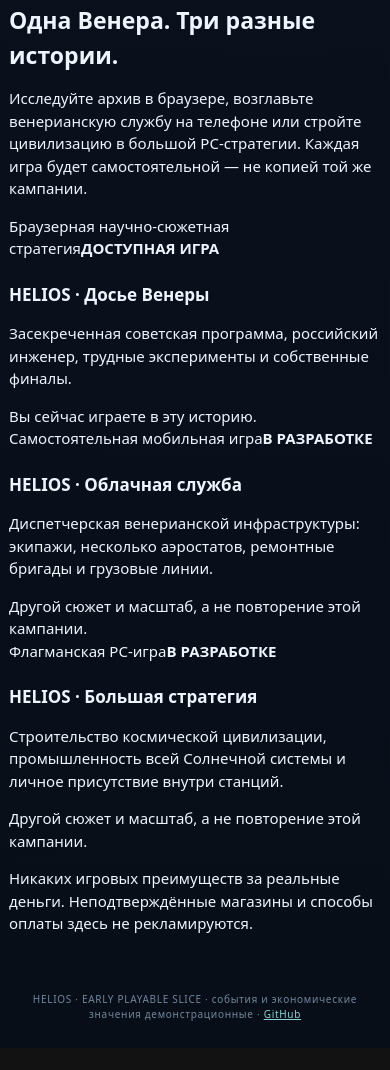
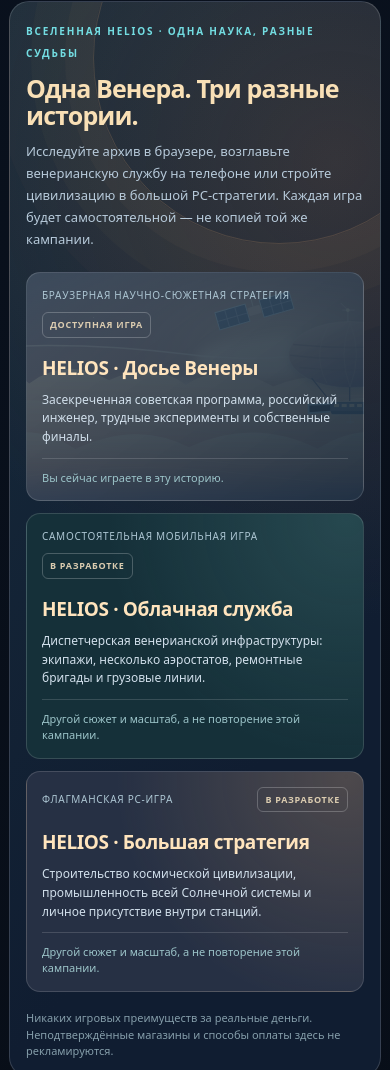
Before and after one commit to Anatolichka2202/HELIOS, a website: page lite/index.html in a window 390 px wide. Shown: the part 3722-4792 px from the top of the page. Before the commit the page ends 4770 px from the top, so only its background shows below. Drawn offline with Linux system fonts and the light colour scheme.

Commit message:
style(lite): add distinct responsive franchise discovery cards without sale popups

```diff
--- a/lite/style.css
+++ b/lite/style.css
@@ -93,3 +93,40 @@ header{flex-wrap:wrap}
 @keyframes venus-alert{50%{box-shadow:inset 0 0 0 2px #edb091,inset 0 0 90px #9b4548ef}}
 @keyframes venus-sweep{50%{opacity:.35}}
 @media(prefers-reduced-motion:reduce){.illustrated-stage.crisis,.illustrated-stage.crisis:before{animation:none}}
+
+/* v0.7 strategy extension: franchise discovery never interrupts gameplay. */
+.ecosystem-showcase{position:relative;overflow:hidden;margin:42px 0 26px;padding:29px;
+ background:radial-gradient(circle at 88% 15%,#a36a453b,transparent 47%),linear-gradient(130deg,#172b3b,#101d31 70%);
+ border:1px solid #ffffff28;border-radius:20px}
+.ecosystem-showcase:before{content:"";position:absolute;top:-130px;right:-85px;width:370px;height:370px;pointer-events:none;
+ border:1px solid #d8a56b32;border-radius:50%;box-shadow:0 0 0 28px #d8a56b09,0 0 0 62px #d8a56b07,0 0 0 100px #d8a56b05}
+.ecosystem-lead{max-width:730px;position:relative}
+.ecosystem-lead h2{font-size:clamp(25px,3.2vw,40px);line-height:1.1;letter-spacing:-.035em;margin:12px 0 10px;color:#f9e0b6}
+.ecosystem-lead p{color:#b7cada;font-size:14px;line-height:1.7;max-width:650px;margin:0 0 22px}
+.ecosystem-products{display:grid;grid-template-columns:repeat(3,minmax(0,1fr));gap:12px;position:relative}
+.ecosystem-card{border:1px solid #ffffff24;border-radius:14px;background:#132739d1;min-width:0;
+ padding:19px 17px;display:flex;flex-direction:column;gap:11px;min-height:220px}
+.ecosystem-lite{background:linear-gradient(145deg,#405061db,#1b2f42eb),url("assets/venus-clouds.svg") center/cover}
+.ecosystem-mobile{background:radial-gradient(circle at 95% 2%,#74b3b32e,transparent 60%),#153039}
+.ecosystem-pc{background:radial-gradient(circle at 95% 2%,#e8ab6b33,transparent 60%),#263044}
+.ecosystem-card-head{display:flex;gap:9px;align-items:center;justify-content:space-between;flex-wrap:wrap}
+.ecosystem-category{font-size:10px;color:#adc6d3;letter-spacing:.07em;text-transform:uppercase}
+.ecosystem-availability{font-size:9px;color:#dbccb0;border:1px solid #ffffff39;padding:5px 7px;border-radius:6px;letter-spacing:.08em}
+.ecosystem-card h3{font-size:21px;line-height:1.22;letter-spacing:-.02em;margin:8px 0 0;color:#ffe4bd}
+.ecosystem-card p{font-size:12px;line-height:1.55;color:#d1dfeb;margin:0;flex:1}
+.ecosystem-promise{font-size:11px;color:#9cc4c9;border-top:1px solid #ffffff25;padding-top:11px;line-height:1.45}
+.ecosystem-link,.ecosystem-jump{display:inline-flex;justify-content:center;align-items:center;gap:6px;
+ text-decoration:none;border:1px solid #cda56f;border-radius:9px;padding:10px 13px;color:#ffe5bb;
+ background:#604c3a66;font-size:12px;font-weight:600;line-height:1.3}
+.ecosystem-link:hover,.ecosystem-jump:hover{background:#785b40a8;color:#fff2dc}
+.ecosystem-link:focus-visible,.ecosystem-jump:focus-visible{outline:2px solid #ffe2a2;outline-offset:3px}
+.ecosystem-jump{width:fit-content;margin:13px 0}
+.ecosystem-offers{display:flex;gap:14px;flex-wrap:wrap;margin-top:22px}
+.ecosystem-offers[hidden]{display:none}
+.ecosystem-offer{flex:1 1 240px;border-top:1px solid #ffffff33;padding:16px 4px}
+.ecosystem-offer p{font-size:12px;color:#dae3e9;line-height:1.5}
+.ecosystem-fineprint{font-size:11px;color:#859eaa;line-height:1.5;margin:18px 0 0}
+@media(max-width:880px){.ecosystem-products{grid-template-columns:1fr}.ecosystem-card{min-height:0}
+ .ecosystem-card p{max-width:600px}.ecosystem-showcase{padding:20px}}
+@media(max-width:420px){.ecosystem-showcase{margin:25px 0 14px;padding:16px}.ecosystem-card{padding:15px}
+ .ecosystem-card h3{font-size:19px}.ecosystem-lead p{font-size:13px}}
```
